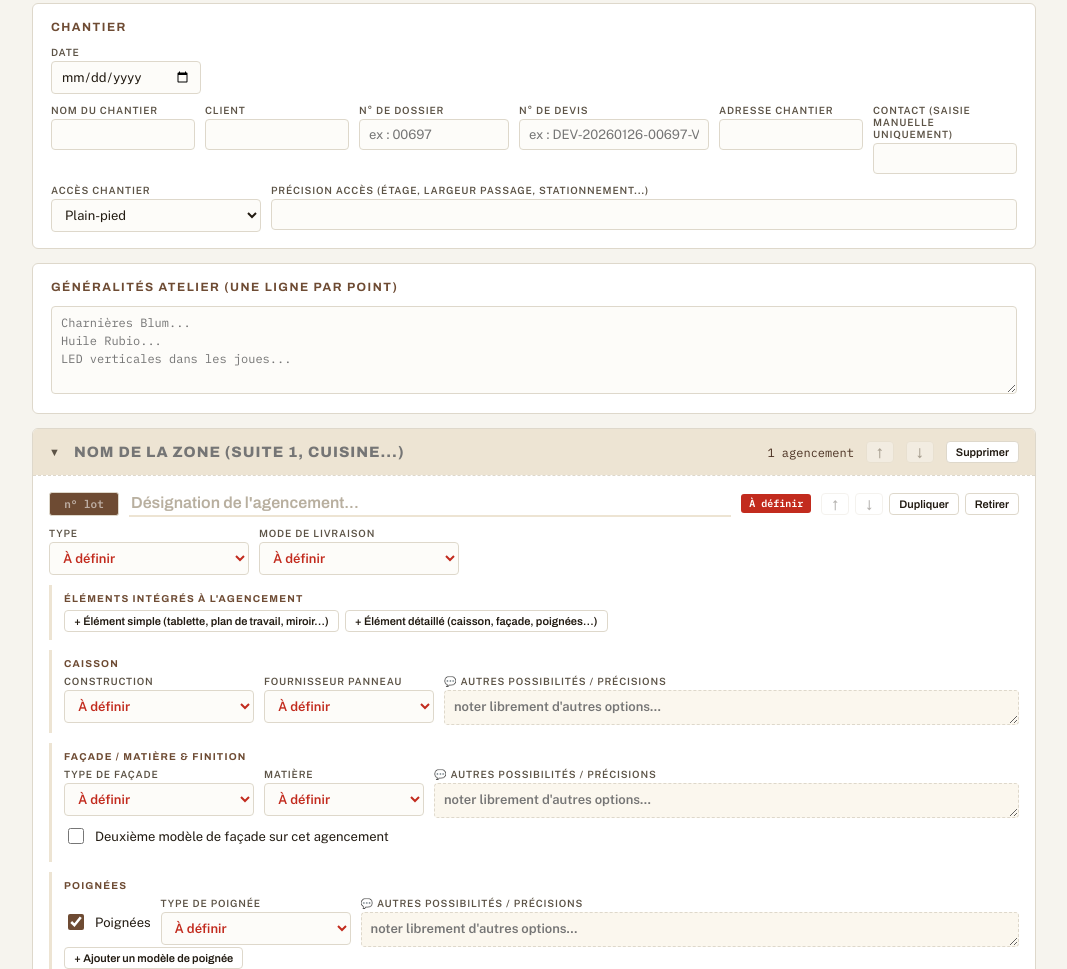
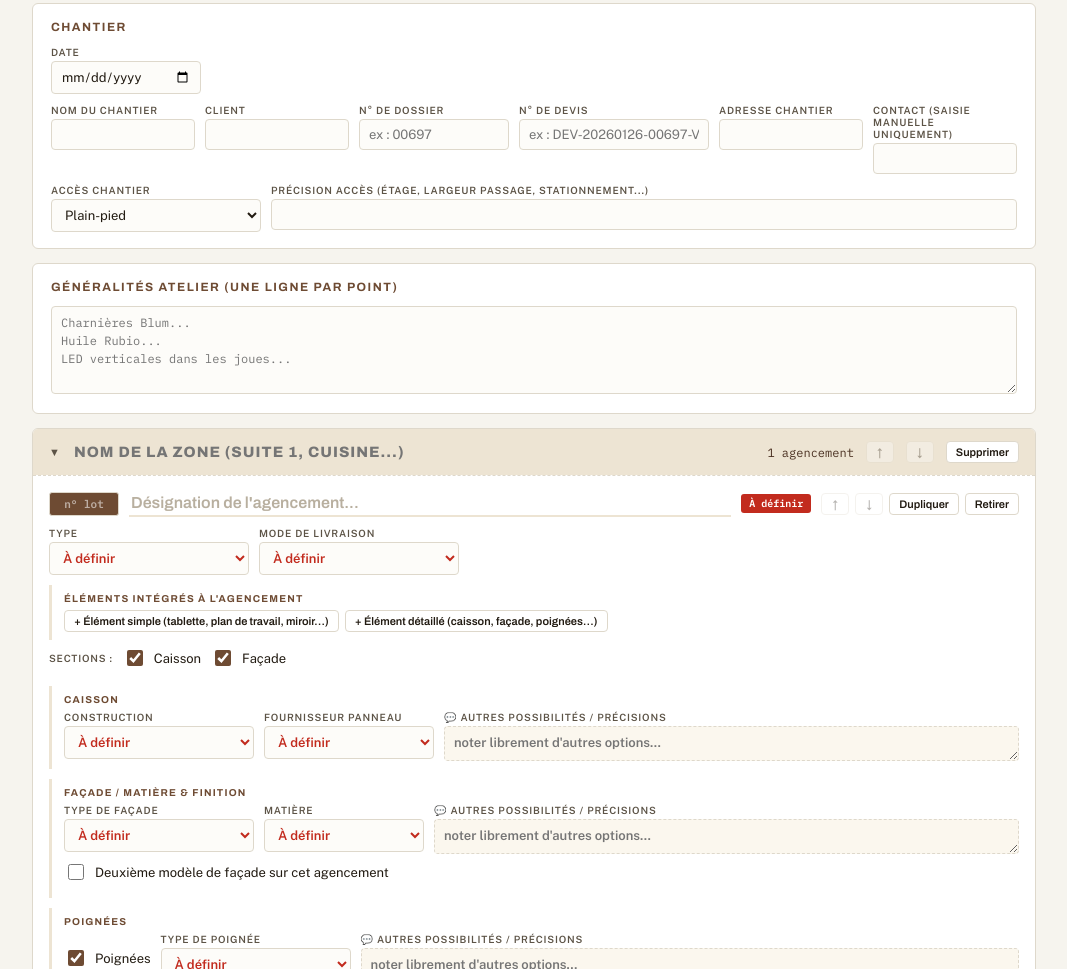
Before and after one commit to AurelienFund/Fiche-ChantierVF, a plain HTML site: page index.html in a window 1280 px wide. Shown: the part 152-1121 px from the top of the page, without its empty margins (106-1173 px from the left). Drawn offline with nearby package versions, Linux system fonts and the light colour scheme.

Commit message:
Add files via upload

```diff
--- a/index.html
+++ b/index.html
@@ -372,6 +372,7 @@ const newMeuble = () => ({
   tringle: false, tringleFinition: AD,
   led: false, ledCouleur: AD, ledEmpl: AD,
   composition: "", notes: "", attention: "", simple: null,
+  avecCaisson: null, avecFacade: null,   /* null = selon le type ; true/false = choix manuel */
 });
 /* mode : null = suit les règles du type ; true = simple ; false = détaillé */
 const newElement = (mode) => Object.assign(newMeuble(), { type: AD, simple: (mode === undefined ? null : mode) });
@@ -658,6 +659,12 @@ const estSimple = (m) => (m.simple === true) ? true : (m.simple === false) ? fal
   : memeChoix(TYPES_SIMPLES, m.type) !== undefined
   || memeChoix(state.typesSimples || [], m.type) !== undefined;
 const estMiroir = (m) => m.type === "Miroir";
+/* Caisson et façade : proposés selon le type, mais chaque agencement ou élément peut
+   les activer ou les retirer à la main (cases à cocher en tête de fiche). */
+const caissonParDefaut = (m) => !estSimple(m) && !estMiroir(m) && !estPdt(m) && !estCoussin(m);
+const facadeParDefaut  = (m) => !estMiroir(m) && !estPdt(m) && !estCoussin(m) && !sansFacade(m);
+const aCaisson = (m) => m.avecCaisson === true || (m.avecCaisson !== false && caissonParDefaut(m));
+const aFacade  = (m) => m.avecFacade  === true || (m.avecFacade  !== false && facadeParDefaut(m));
 const matAFinir = (mat) => !MAT_SANS_FINITION.includes(mat);
 
 function subTitle(){
@@ -897,6 +904,16 @@ function facadeForm(m, K, rerender, avecParties){
 function renderCorps(m, rerender){
   const nodes = [];
 
+  /* Choix libre des deux sections principales, quel que soit le type */
+  const bascule = (cle, libelle, parDefaut) => el("label", { class: "swch", style: "flex:0 0 auto" },
+    el("input", { type: "checkbox", checked: (m[cle] === null || m[cle] === undefined) ? parDefaut(m) : m[cle],
+      onchange: e => { m[cle] = e.target.checked; rerender(); } }),
+    el("span", {}, libelle));
+  nodes.push(el("div", { class: "grid", style: "margin-bottom:4px" },
+    el("span", { class: "fld-l", style: "flex:0 0 auto;align-self:center" }, "Sections :"),
+    bascule("avecCaisson", "Caisson", caissonParDefaut),
+    bascule("avecFacade", estSimple(m) ? "Matière & finition" : "Façade", facadeParDefaut)));
+
   /* COUSSIN / TAPISSERIE — matière, modèle et fournisseur, sans finition ni quincaillerie */
   if (estCoussin(m)){
     nodes.push(el("div", { class: "bloc" }, el("div", { class: "bloc-t" }, "Coussin / Tapisserie"),
@@ -929,7 +946,7 @@ function renderCorps(m, rerender){
   }
 
   /* CAISSON */
-  if (!estSimple(m) && !estMiroir(m) && !estPdt(m)){
+  if (aCaisson(m)){
     const cc = [ field("Construction", makeSelect("caissonConstr", m.caissonConstr, v => { m.caissonConstr = v; rerender(); }), "190px") ];
     if (m.caissonConstr === "Sur mesure"){
       cc.push(field("Matériau", makeSelect("caissonMat", m.caissonMat, v => { m.caissonMat = v; rerender(); }), "170px"));
@@ -947,7 +964,7 @@ function renderCorps(m, rerender){
   }
 
   /* FAÇADE (ou « Matière & finition » pour les types simples) — jusqu'à deux modèles */
-  if (!estMiroir(m) && !estPdt(m) && !estCoussin(m) && !sansFacade(m)){
+  if (aFacade(m)){
     const titre = estSimple(m) ? "Matière & finition" : "Façade / matière & finition";
     const bloc1 = el("div", { class: "bloc" },
       el("div", { class: "bloc-t" }, titre + (m.facade2 ? " — 1re façade" : "")),
@@ -1339,7 +1356,7 @@ function corpsSections(m){
       m.facadeNote ? el("div", { class: "p-line p-note" }, "💬 " + m.facadeNote) : null,
     ].filter(Boolean));
   }
-  if (!estSimple(m) && !estMiroir(m) && !estPdt(m)){
+  if (aCaisson(m)){
     const cl = [ pline("Construction", fv(m.caissonConstr)) ];
     if (m.caissonConstr === "Sur mesure"){
       cl.push(pline("Matériau", fv(m.caissonMat)));
@@ -1350,7 +1367,7 @@ function corpsSections(m){
     if (m.caissonNote) cl.push(el("div", { class: "p-line p-note" }, "💬 " + m.caissonNote));
     sec("Caisson", cl);
   }
-  if (!estMiroir(m) && !estPdt(m) && !estCoussin(m) && !sansFacade(m)){
+  if (aFacade(m)){
     const titre = estSimple(m) ? "Matière & finition" : "Façade / matière & finition";
     sec(titre + (m.facade2 ? " — 1re façade" : ""), facadePrint(m, K_FACADE, m.facade2));
     if (m.facade2) sec(titre + " — 2e façade", facadePrint(m, K_FACADE2, true));
@@ -1586,6 +1603,8 @@ function reviveMeuble(m){
     porteVerreSpecs: Array.isArray(m.porteVerreSpecs) ? m.porteVerreSpecs : [],
     facade2MdfFinitions: Array.isArray(m.facade2MdfFinitions) ? m.facade2MdfFinitions : [],
     simple: (m.simple === true || m.simple === false) ? m.simple : null,
+    avecCaisson: (m.avecCaisson === true || m.avecCaisson === false) ? m.avecCaisson : null,
+    avecFacade: (m.avecFacade === true || m.avecFacade === false) ? m.avecFacade : null,
     electroElements: Array.isArray(m.electroElements) ? m.electroElements : [],
     electroRefs: (m.electroRefs && typeof m.electroRefs === "object") ? Object.assign({}, m.electroRefs) : {},
   }));
@@ -1764,6 +1783,8 @@ function sanitizeMeuble(m){
     cadrePeintureAspect: ensureRef("peintureAspects", m.cadrePeintureAspect, AD),
     cadreNote: m.cadreNote || "",
     simple: (m.simple === true || m.simple === false) ? m.simple : null,
+    avecCaisson: (m.avecCaisson === true || m.avecCaisson === false) ? m.avecCaisson : null,
+    avecFacade: (m.avecFacade === true || m.avecFacade === false) ? m.avecFacade : null,
     coussinMat: ensureRef("coussinMats", m.coussinMat, AD),
     coussinFournisseur: ensureRef("coussinFournisseurs", m.coussinFournisseur, AD),
     coussinModele: m.coussinModele || "", coussinNote: m.coussinNote || "",
```
